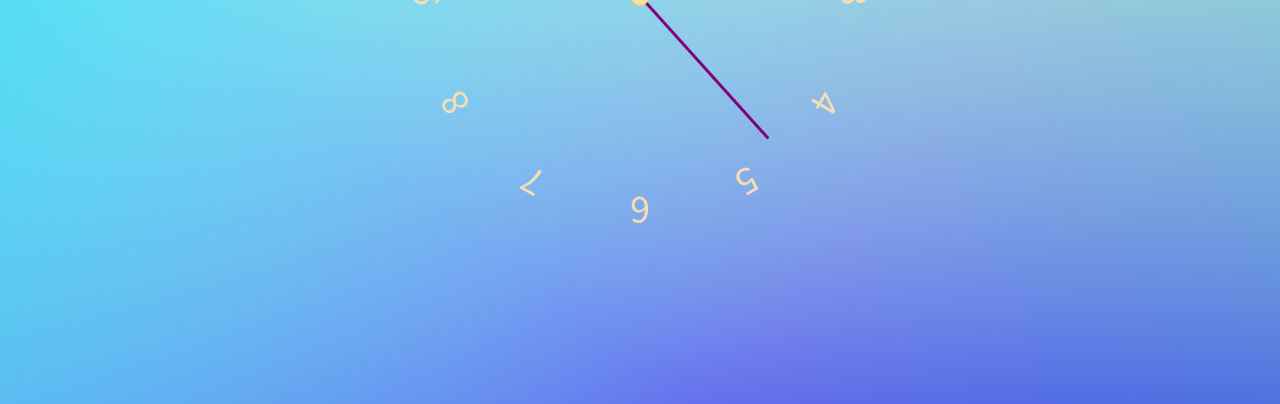
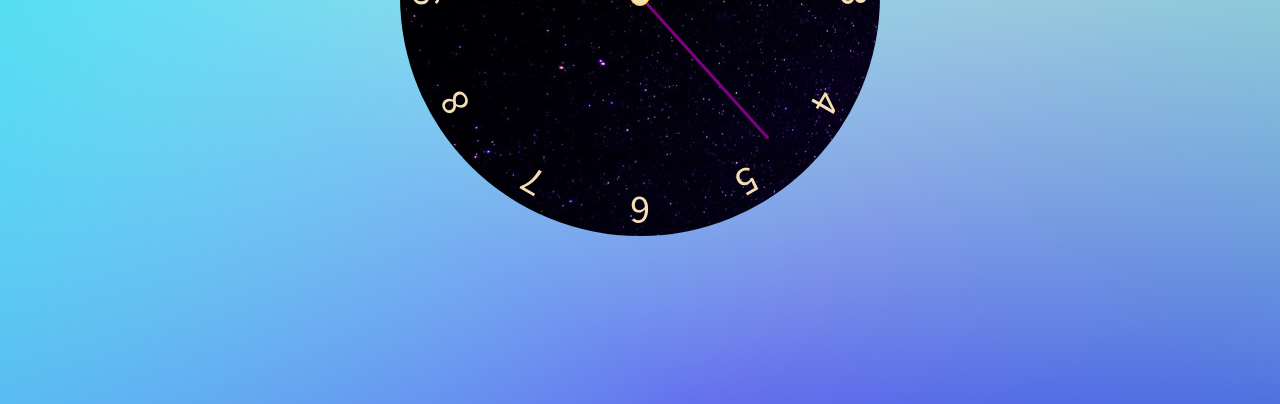
Before and after one commit to khawla-bk/clock-js, a plain HTML site: page index.html in a window 1280 px wide. Shown: the part 412-816 px from the top of the page. Drawn offline with Linux system fonts and the light colour scheme.

Commit message:
Update style.css

```diff
--- a/style.css
+++ b/style.css
@@ -18,7 +18,7 @@ body {
 }
 
 .clock {
-    background-image: url("/images/background.jpg");
+    background-image: url("background.jpg");
     border-radius: 50%;
     color: wheat;
     height: 30rem;
```
